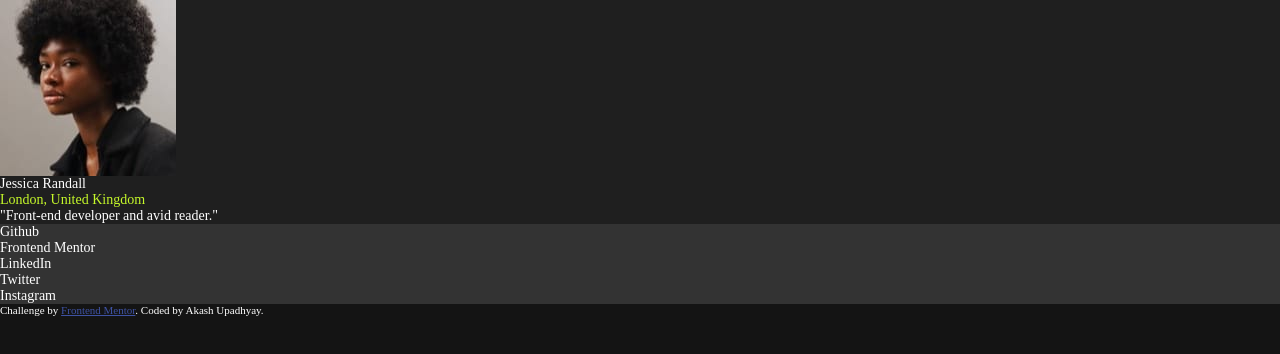
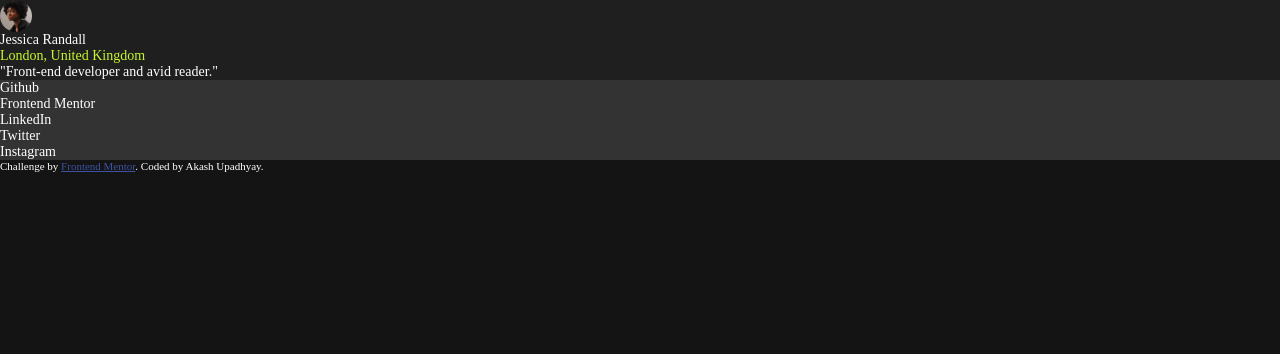
Before and after one commit to AkashUpadhyaySF/social-links-profile-main-frontend-mentor-challenge, a plain HTML site: page index.html in a window 1280 px wide. Drawn offline with Linux system fonts and the light colour scheme.

Commit message:
Formatted the image.

```diff
--- a/style.css
+++ b/style.css
@@ -31,6 +31,12 @@ body {
     background-color: var(--colour-grey-800);
 }
 
+.user-dp-img {
+    width: 32px;
+    aspect-ratio: 1;
+    border-radius: 50%;
+}
+
 .user-location {
     color: var(--colour-green);
 }
```
